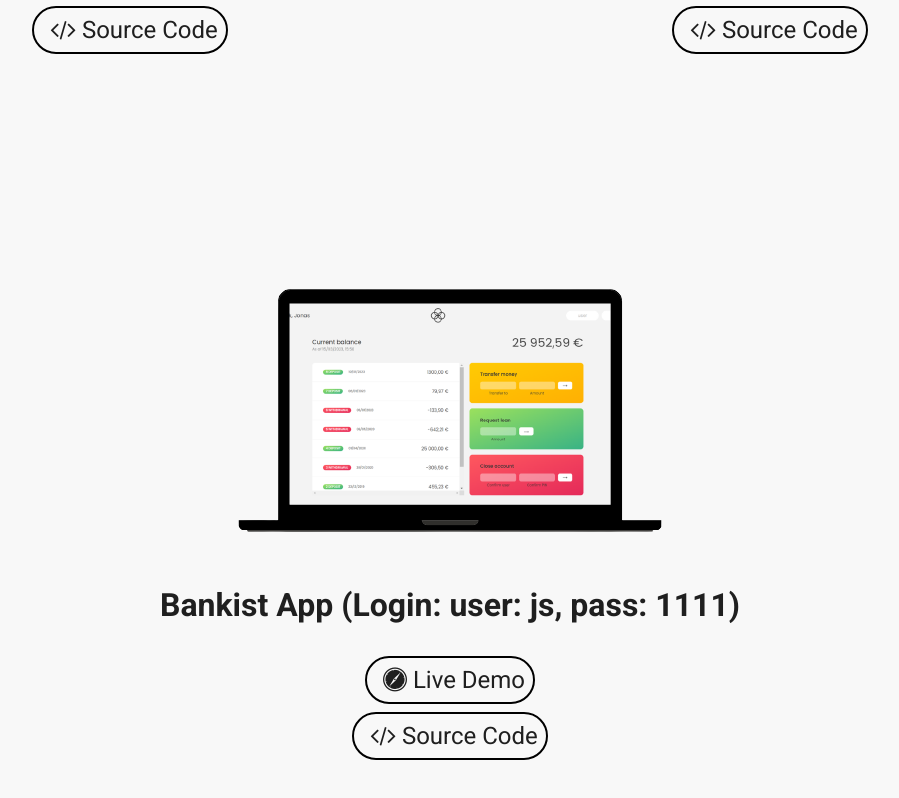
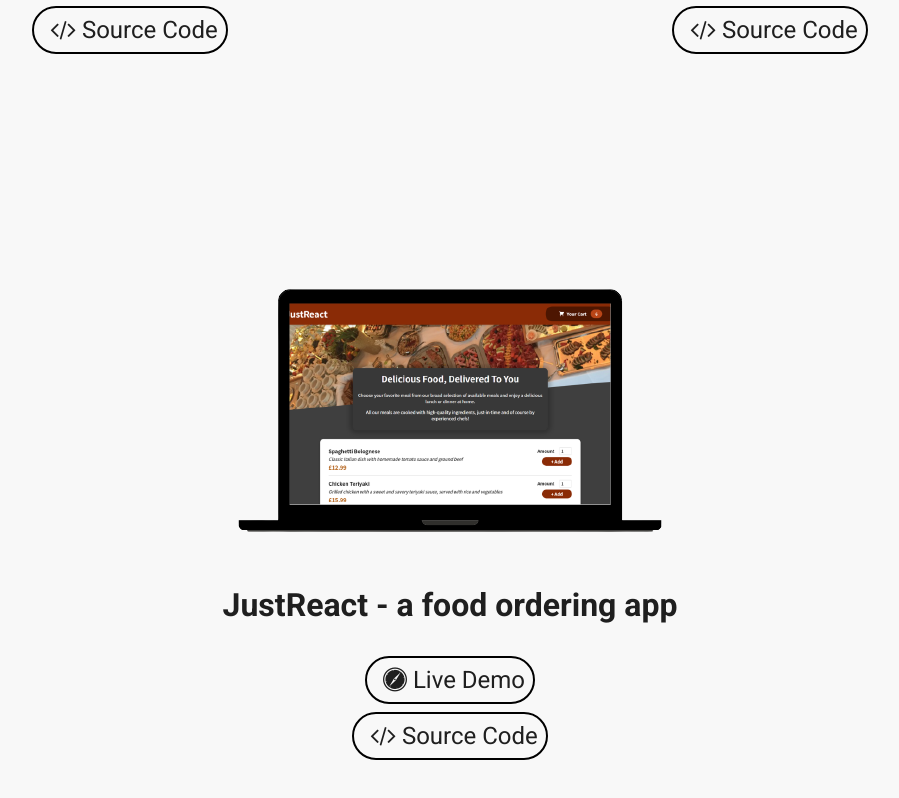
Before and after one commit to steven32323/react-portfolio, a React (Create React App) app: page /portfolio in a window 1280 px wide. Shown: the part 677-1475 px from the top of the page, without its empty margins (190-1089 px from the left). Built offline with nearby package versions, Linux system fonts and the light colour scheme; the HTML template or start-up script is replaced by a standard one.

Commit message:
added food app to portfolio

```diff
--- a/src/info/Info.js
+++ b/src/info/Info.js
@@ -135,9 +135,9 @@
       image: mock2,
     },
     {
-      title: "Bankist App (Login: user: js, pass: 1111)",
-      live: "https://steven32323.github.io/Bankist/",
-      source: "https://github.com/steven32323/Bankist",
+      title: "JustReact - a food ordering app",
+      live: "https://justreact-foodapp.netlify.app/",
+      source: "https://github.com/steven32323/react-FoodOrderApp",
       image: mock3,
     },
     // {
```
Also changed, not shown: src/img/mock3.png.
